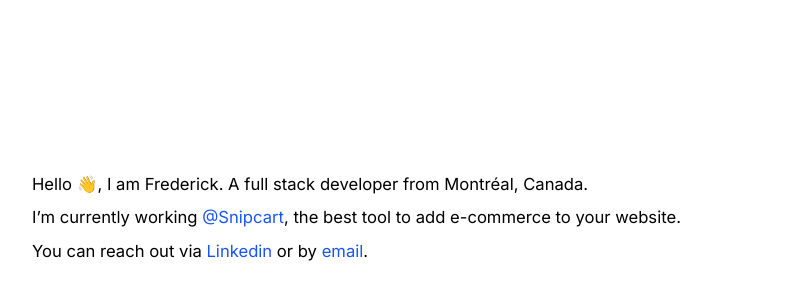
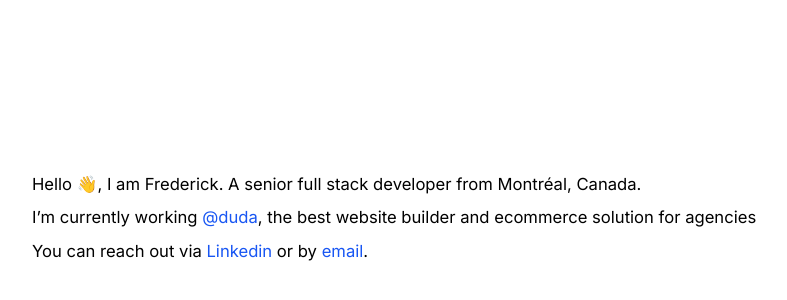
Before and after one commit to fhamon/frederickhamon.com, a website built with Vite: page index.html in a window 1280 px wide. Shown: the part 182-482 px from the top of the page, without its empty margins (16-803 px from the left). Built offline with nearby package versions, Linux system fonts and the light colour scheme.

Commit message:
Update index.html

```diff
--- a/index.html
+++ b/index.html
@@ -16,8 +16,8 @@
 		<noscript><iframe src="https://www.googletagmanager.com/ns.html?id=GTM-NDWBL9L"height="0" width="0" style="display:none;visibility:hidden"></iframe></noscript>
 		<div class="w-full text-sm lg:text-base">
 			<h1 class="hidden">Frederick Hamon</h1>
-			<p class="pb-3 sm:pb-0">Hello 👋, I am Frederick. A full stack developer from Montréal, Canada.</p>
-			<p class="pb-3 sm:pb-0">I’m currently working <a href="https://snipcart.com" aria-label="Snipcart" class="text-accent">@Snipcart</a>, the best tool to add e-commerce to your website.</p>
+			<p class="pb-3 sm:pb-0">Hello 👋, I am Frederick. A senior full stack developer from Montréal, Canada.</p>
+			<p class="pb-3 sm:pb-0">I’m currently working <a href="https://duda.co" aria-label="Duda" class="text-accent">@duda</a>, the best website builder and ecommerce solution for agencies</p>
 			<p>You can reach out via <a href="https://www.linkedin.com/in/frederickhamon/" class="text-accent">Linkedin</a> or by <a href="mailto:contact@frederickhamon.com" class="text-accent">email</a>.</p>
 		</div>
 		<script type="module" src="/main.js"></script>
```
